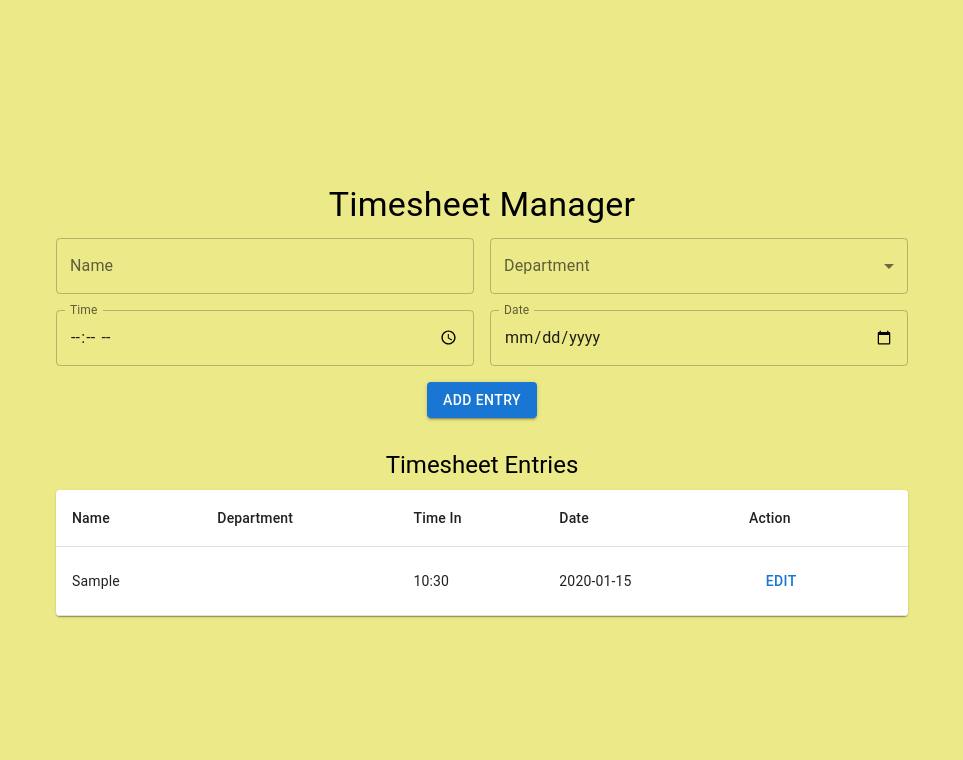
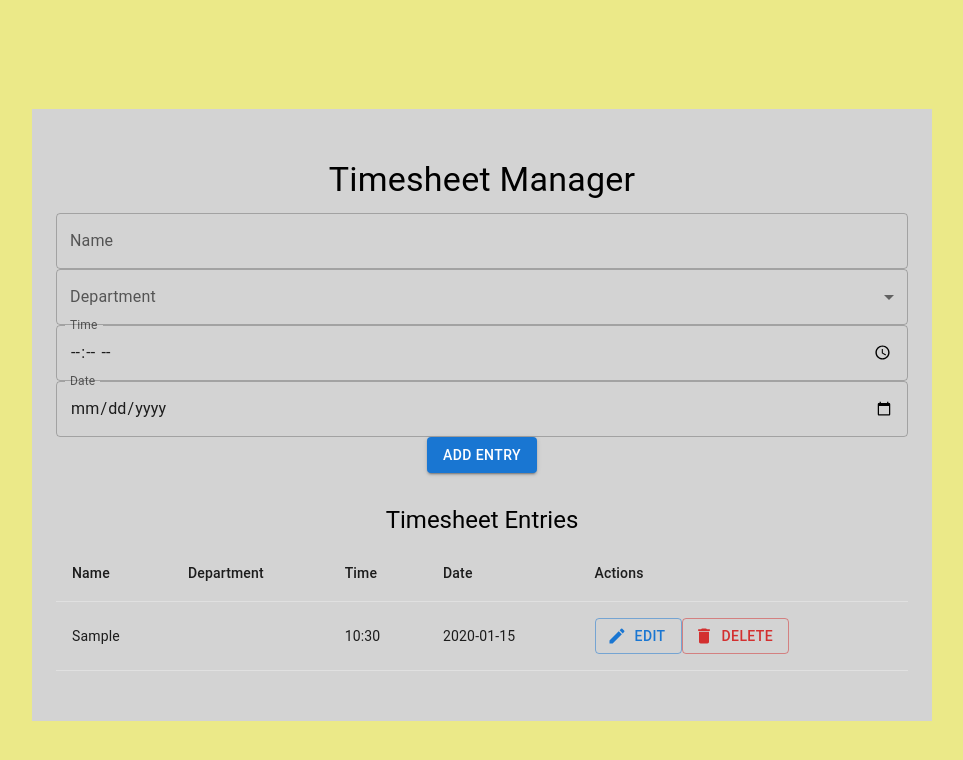
Before and after one commit to pidooort/timesheet, a React (Create React App) app: page / in a window 1280 px wide. Both pictures are taken after typing "Sample", "10:30", "2020-01-15" into the empty fields and a click on the button "ADD ENTRY". Shown: the top 760 px of the page, without its empty margins (158-1121 px from the left). Built offline with nearby package versions, Linux system fonts and the light colour scheme.

Commit message:
edit/update/delete button

```diff
--- a/package.json
+++ b/package.json
@@ -5,6 +5,7 @@
   "dependencies": {
     "@emotion/react": "^11.11.4",
     "@emotion/styled": "^11.11.0",
+    "@mui/icons-material": "^5.15.12",
     "@mui/lab": "^5.0.0-alpha.167",
     "@mui/material": "^5.15.12",
     "@testing-library/jest-dom": "^5.17.0",
@@ -14,7 +15,8 @@
     "react-dom": "^18.2.0",
     "react-router-dom": "^6.22.3",
     "react-scripts": "5.0.1",
-    "web-vitals": "^2.1.4"
+    "web-vitals": "^2.1.4",
+    "xlsx": "^0.18.5"
   },
   "scripts": {
     "start": "react-scripts start",
--- a/src/components/TimesheetManager.jsx
+++ b/src/components/TimesheetManager.jsx
@@ -1,5 +1,9 @@
 import React, { useState } from 'react';
-import { TextField, Button, Container, Grid, Typography, Table, TableBody, TableCell, TableContainer, TableHead, TableRow, Paper, FormControl, InputLabel, Select, MenuItem } from '@mui/material';
+import { Container, Typography, TextField, Button, FormControl, InputLabel, Select, MenuItem, Table, TableHead, TableBody, TableCell, TableRow } from '@mui/material';
+import DeleteIcon from '@mui/icons-material/Delete';
+import EditIcon from '@mui/icons-material/Edit';
+import SaveIcon from '@mui/icons-material/Save';
+import '../style/TimesheetManager.css';
 
 function TimesheetManager() {
   const [employeeInfo, setEmployeeInfo] = useState({
@@ -50,14 +54,17 @@ function TimesheetManager() {
     });
   };
 
+  const handleDelete = (index) => {
+    setTimesheetEntries(prevEntries => prevEntries.filter((entry, i) => i !== index));
+  };
+
   return (
-    <Container maxWidth="md">
+    <Container  className="ts-container" maxWidth="md">
       <Typography variant="h4" align="center" gutterBottom>
         Timesheet Manager
       </Typography>
       <form>
-        <Grid container spacing={2}>
-          <Grid item xs={12} sm={6}>
+
         <TextField
           fullWidth
           label="Name"
@@ -65,8 +72,6 @@ function TimesheetManager() {
           value={employeeInfo.name}
           onChange={handleChange}
         />
-          </Grid>
-          <Grid item xs={12} sm={6}>
         <FormControl fullWidth>
           <InputLabel>Department</InputLabel>
           <Select
@@ -74,13 +79,12 @@ function TimesheetManager() {
             onChange={handleChange}
             name="department"
           >
-                <MenuItem value="ITSO BLDG 3">ITSO BLDG 3</MenuItem>
-                <MenuItem value="ITSO BLDG 5">ITSO BLDG 5</MenuItem>
+
+            <MenuItem value="Finance">ITSO BLDG 3</MenuItem>
+            <MenuItem value="Marketing">ITSO BLDG 5</MenuItem>
             {/* Add more departments as needed */}
           </Select>
         </FormControl>
-          </Grid>
-          <Grid item xs={12} sm={6}>
         <TextField
           fullWidth
           label="Time"
@@ -92,8 +96,6 @@ function TimesheetManager() {
             shrink: true,
           }}
         />
-          </Grid>
-          <Grid item xs={12} sm={6}>
         <TextField
           fullWidth
           label="Date"
@@ -105,38 +107,30 @@ function TimesheetManager() {
             shrink: true,
           }}
         />
-          </Grid>
-          <Grid item xs={12}>
         {editIndex === -1 ? (
-              <Button type="button" variant="contained" color="primary" onClick={handleAddEntry}>
+          <Button variant="contained" color="primary" onClick={handleAddEntry}>
             Add Entry
           </Button>
         ) : (
-              <div>
-                <Button type="button" variant="contained" color="primary" onClick={handleUpdate}>
+          <Button variant="contained" color="primary" startIcon={<SaveIcon />} onClick={handleUpdate}>
             Update
           </Button>
-                <Button type="button" onClick={() => setEditIndex(-1)}>
-                  Cancel
-                </Button>
-              </div>
         )}
-          </Grid>
-        </Grid>
+
       </form>
       <br />
       <Typography variant="h5" align="center" gutterBottom>
         Timesheet Entries
       </Typography>
-      <TableContainer component={Paper}>
+
       <Table>
         <TableHead>
           <TableRow>
             <TableCell>Name</TableCell>
             <TableCell>Department</TableCell>
-              <TableCell>Time In</TableCell>
+            <TableCell>Time</TableCell>
             <TableCell>Date</TableCell>
-              <TableCell>Action</TableCell>
+            <TableCell>Actions</TableCell>
           </TableRow>
         </TableHead>
         <TableBody>
@@ -147,14 +141,20 @@ function TimesheetManager() {
               <TableCell>{entry.time}</TableCell>
               <TableCell>{entry.date}</TableCell>
               <TableCell>
-                  <Button onClick={() => handleEdit(index)}>Edit</Button>
+                <Button variant="outlined" color="primary" startIcon={<EditIcon />} onClick={() => handleEdit(index)}>
+                  Edit
+                </Button>
+                <Button variant="outlined" color="error" startIcon={<DeleteIcon />} onClick={() => handleDelete(index)}>
+                  Delete
+                </Button>
               </TableCell>
             </TableRow>
           ))}
         </TableBody>
       </Table>
-      </TableContainer>
+
     </Container>
+
   );
 }
 
--- a/src/style/TimesheetManager.css
+++ b/src/style/TimesheetManager.css
@@ -1,5 +1,8 @@
-.container {
-  margin-top: 20px;
+.ts-container {
+  margin-top: 30px;
+  padding: 50px;
+  background-color: lightgray;
+
 }
 
 .form {
```
Also changed, not shown: 1 other file (tests, documents, lock files or other folders). Lines whose indentation alone changed are shown as unchanged.
